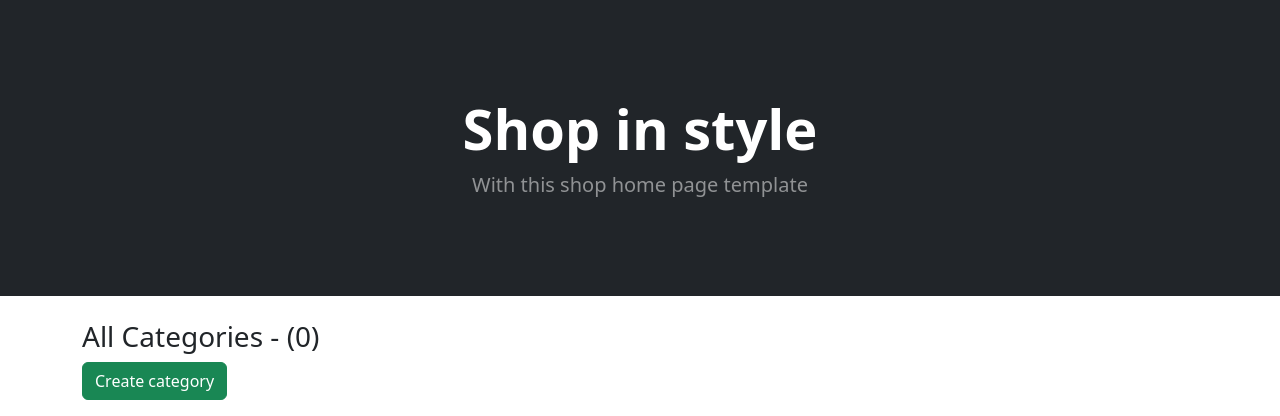
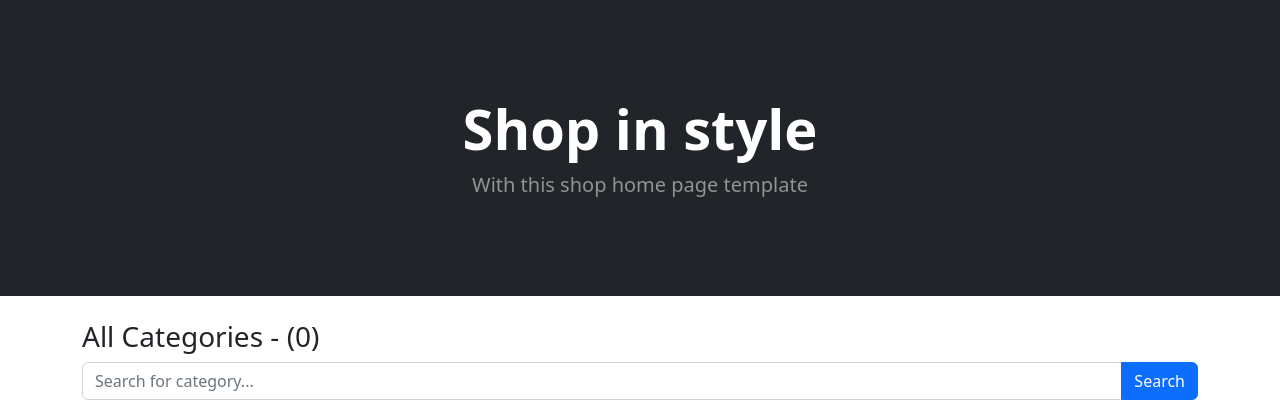
Before and after one commit to GeorgiDN/Ecommerse-with-Django, a Django app: page /store-admin/admin-categories/ in a window 1280 px wide. Shown: the part 103-519 px from the top of the page. Run offline with Django 5.2, Linux system fonts and the light colour scheme; the visitor is signed in with stand-in values (Sample User, id 1); data that the repository does not hold is empty; some libraries are stand-ins or nearby versions.

Commit message:
feat: add search forms forms for products and categories in admin page

```diff
--- a/ecommerseApp/ecommerseApp/store_admin/views/categories.py
+++ b/ecommerseApp/ecommerseApp/store_admin/views/categories.py
@@ -1,4 +1,5 @@
 from django.contrib.auth.mixins import LoginRequiredMixin
+from django.db.models import Q
 from django.urls import reverse, reverse_lazy
 from ecommerseApp.store.models import Category
 from ecommerseApp.store_admin.forms import CategoryCreateForm, CategoryEditForm
@@ -11,6 +12,18 @@ class AdminCategoryListView(LoginRequiredMixin, StaffRequiredMixin, ListView):
     template_name = 'store_admin/admin_categories/admin_category_list.html'
     context_object_name = 'categories'
     ordering = ('name',)
+
+    def get_queryset(self):
+        queryset = super().get_queryset()
+        query = self.request.GET.get('q')
+        if query:
+            queryset = queryset.filter(Q(name__icontains=query))
+        return queryset
+
+    def get_context_data(self, **kwargs):
+        context = super().get_context_data(**kwargs)
+        context['search_query'] = self.request.GET.get('q', '')
+        return context
 
 
 class CategoryCreateView(LoginRequiredMixin, StaffRequiredMixin, CreateView):
--- a/ecommerseApp/templates/store_admin/admin_categories/admin_category_list.html
+++ b/ecommerseApp/templates/store_admin/admin_categories/admin_category_list.html
@@ -2,8 +2,14 @@
 {% block content %}
     <div class="container mt-4">
         <h3>All Categories - ({{ categories|length }})</h3>
+        <form method="get" class="mb-3">
+            <div class="input-group">
+                <input type="text" name="q" class="form-control" placeholder="Search for category..."
+                       value="{{ search_query }}">
+                <button type="submit" class="btn btn-primary">Search</button>
+            </div>
+        </form>
         <a href="{% url 'category-create' %}" class="btn btn-success">Create category</a>
-{#    <a href="{% url 'products-export-csv' %}" class="btn btn-info">Export products</a>#}
         <table class="table table-bordered table-hover mt-3">
             <thead class="table-dark">
             <tr>
@@ -28,7 +34,7 @@
     </div>
 
     <script>
-    document.addEventListener("DOMContentLoaded", function() {
+        document.addEventListener("DOMContentLoaded", function () {
             const rows = document.querySelectorAll(".clickable-row");
             rows.forEach(row => {
                 row.addEventListener("click", () => {
```
Also changed, not shown: ecommerseApp/ecommerseApp/store_admin/views/products.py (+13 -0 lines), ecommerseApp/templates/store_admin/admin_products/admin_product_list.html (+8 -1 lines). Lines whose indentation alone changed are shown as unchanged.
